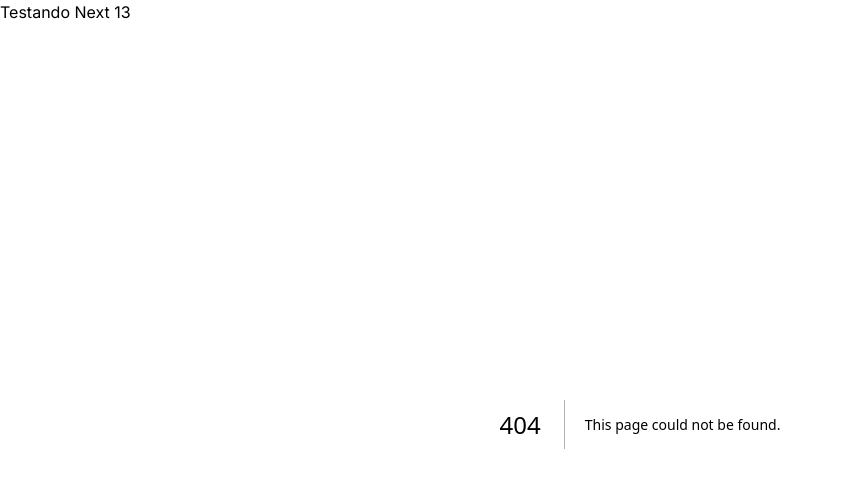
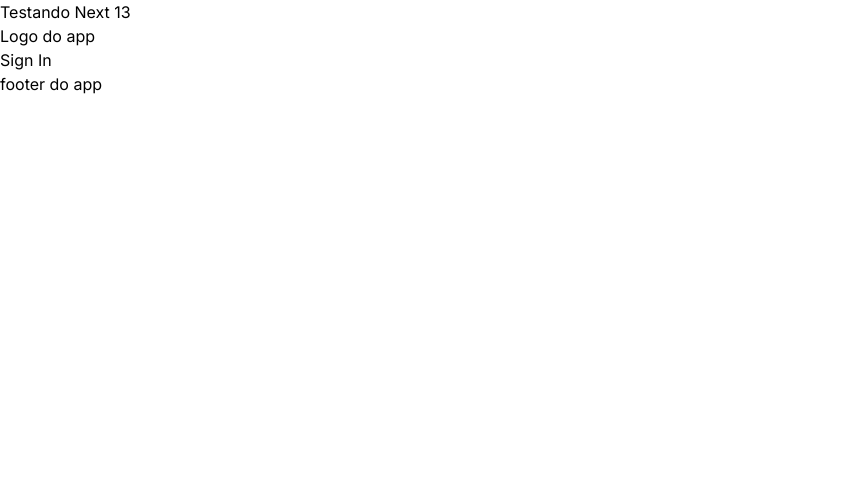
Before and after one commit to imnotannamaria/learning-next-13, a Next.js app: page /sign-in in a window 1280 px wide. Before the commit this address had no page. Shown: the top 488 px of the page, without its empty margins (0-843 px from the left). Built offline with nearby package versions, Linux system fonts and the light colour scheme.

Commit message:
Invisible route

```diff
--- /dev/null
+++ b/src/app/(auth)/layout.tsx
@@ -0,0 +1,11 @@
+import { ReactNode } from 'react'
+
+export default function AdminLayout({ children }: { children: ReactNode }) {
+  return (
+    <div>
+      <h1>Logo do app</h1>
+      <div>{children}</div>
+      <footer>footer do app</footer>
+    </div>
+  )
+}
--- /dev/null
+++ b/src/app/(auth)/sign-in/page.tsx
@@ -0,0 +1,3 @@
+export default function SignIn() {
+  return <h1>Sign In</h1>
+}
--- /dev/null
+++ b/src/app/(auth)/sign-up/page.tsx
@@ -0,0 +1,3 @@
+export default function SignUp() {
+  return <h1>Sign Up</h1>
+}
```
